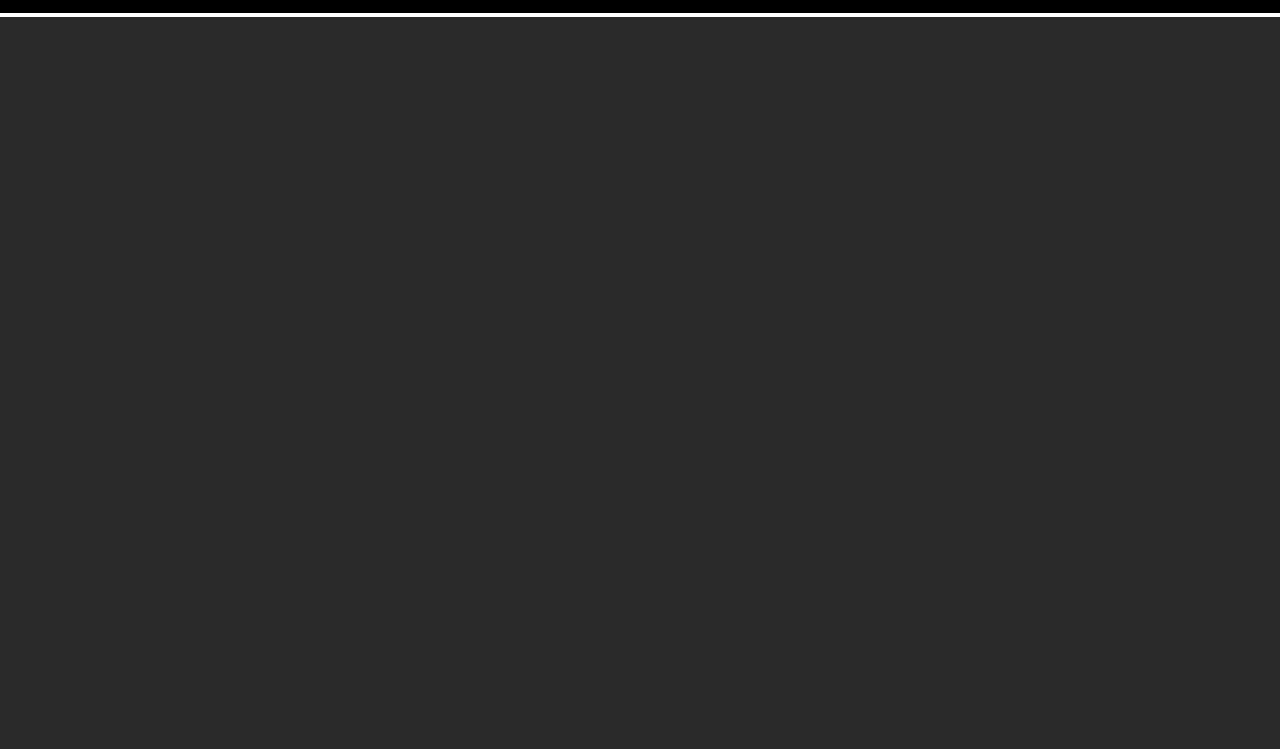
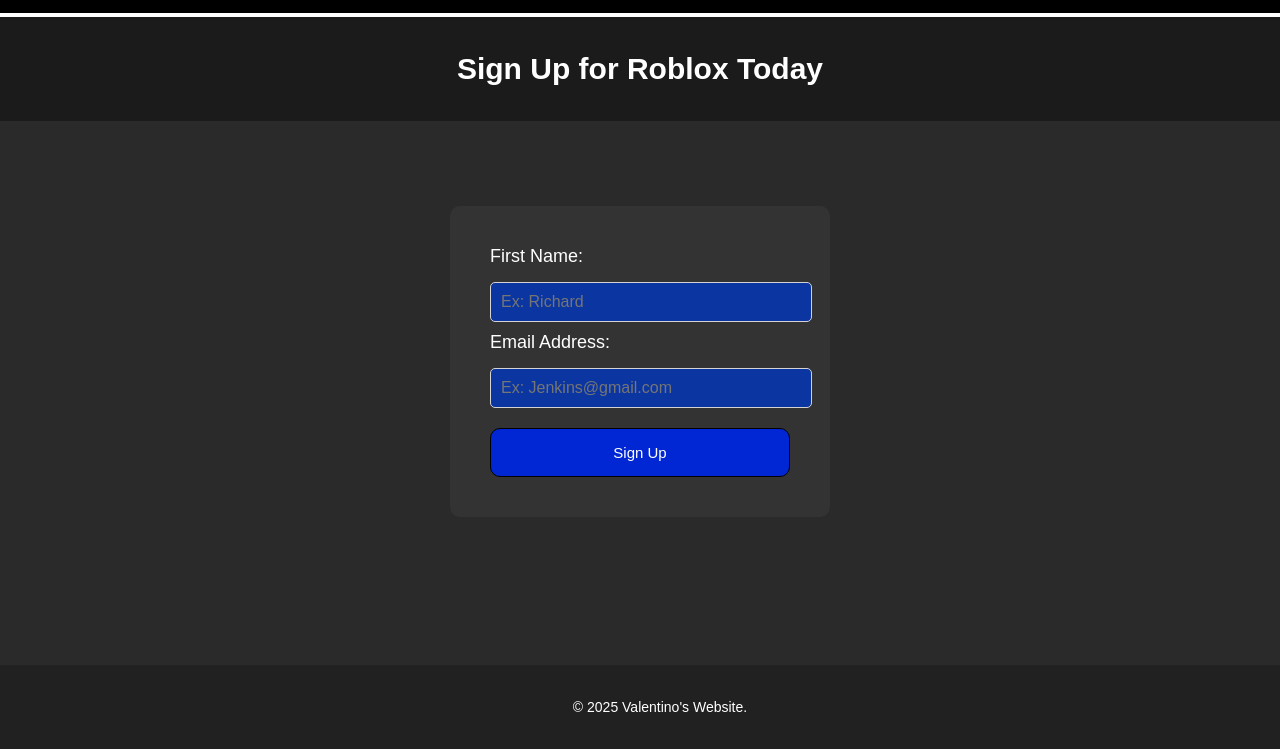
Before and after one commit to Valentino100x/ValentinoProject-1, a plain HTML site: page login.html in a window 1280 px wide. Shown: the part 51-800 px from the top of the page. Drawn offline with Linux system fonts and the light colour scheme.

Commit message:
update newer

```diff
--- a/login.html
+++ b/login.html
@@ -5,39 +5,151 @@
 Course: Web Development 10S
 Teacher: Ms. Hoitink
 School: Pembina Trails Collegiate (PTC)
-Date Last Modified: 2/18/2025
+Date Last Modified: 2/23/2025
 -->
 <head>
     <meta charset="UTF-8">
     <meta name="viewport" content="width=device-width, initial-scale=1.0">
-    <title>Roblox Information</title>
-</head>
+    <title>Roblox Donation Form</title>
     <style>
-.robloxbar{
+        .robloxbar {
             background-color: black;
-margin: none;
             padding: 15px;
         }
-.robloxbarunder{
+
+        .robloxbarunder {
             background-color: white;
-margin: none;
             padding: 2px;
         }
-.robloxbar img{
+
+        .robloxbar img {
             width: 100px;
             height: 30px;
         }
-body{
+
+        body {
             margin: 0;
             padding: 0;
+            background-color: rgb(42, 42, 42);
+            color: white;
+            font-family: Arial, sans-serif;
         }
+
+        header {
+            background-color: rgba(18, 18, 18, 0.619);
+            padding: 15px;
+            text-align: center;
+        }
+
+        h1 {
+            color: white;
+            font-size: 30px;
+        }
+
+        #donationform {
+            background-color: rgb(51, 51, 51);
+            width: 300px;
+            margin: 0 auto;
+            padding: 40px;
+            border-radius: 10px;
+        }
+
+        label {
+            color: white;
+            font-size: 18px;
+            margin-bottom: 5px;
+            display: inline-block;
+            text-align: left;
+        }
+
+        input {
+            width: 100%;
+            padding: 10px;
+            margin: 10px 0;
+            border-radius: 5px;
+            border: 1px solid lightgray;
+            background-color: rgb(11, 54, 161);
+            color: white;
+            font-size: 16px;
+        }
+
+        button {
+            background-color: rgb(0, 39, 211);
+            border-radius: 10px;
+            border: 1px solid black;
+            color: white;
+            font-size: 15px;
+            padding: 15px 15px;
+            transition: 0.3s ease;
+            margin-top: 10px;
+            width: 100%;
+        }
+
+        button:hover {
+            background-color: rgb(1, 32, 166);
+            transform: scale(1.05);
+        }
+
+        #donationform p {
+            font-size: 14px;
+            color: lightgray;
+        }
+
+        footer {
+            background-color: rgb(33, 33, 33);
+            padding: 20px;
+            text-align: center;
+            color: white;
+            font-size: 14px;
+            position: fixed;
+            bottom: 0;
+            width: 100%;
+        }
+        main {
+            display: flex;
+            justify-content: center;
+            align-items: center;
+            height: 60vh;
+        }
+
     </style>
-<body style="background-color:rgb(42, 42, 42)">
+</head>
+<body>
+
+    <!-- Roblox Bar -->
     <div class="robloxbar">
-        <a href="index.html"><img src="https://en.help.roblox.com/hc/theming_assets/01HZPAS6P8C1KHF2TQJ18XHPHE"></a>
-    </div>
-    <div class="robloxbarunder">
+        <a href="index.html">
+            <img src="https://en.help.roblox.com/hc/theming_assets/01HZPAS6P8C1KHF2TQJ18XHPHE" alt="Roblox Logo">
+        </a>
     </div>
 
+    <div class="robloxbarunder"></div>
+
+    <!-- Header Section -->
+    <header>
+        <h1>Sign Up for Roblox Today</h1>
+    </header>
+
+    <!-- Donation Form Section -->
+    <main>
+        <section>
+            <div id="donationform">
+                <form id="donate">
+                    <label for="donatorsfname">First Name:</label><br />
+                    <input type="text" id="donatorsfname" name="First Name" placeholder="Ex: Richard" required><br />
+
+                    <label for="donatorsemail">Email Address:</label><br />
+                    <input type="email" id="donatorsemail" name="Donator's Email" placeholder="Ex: Jenkins@gmail.com" required><br />
+
+                    <button type="submit">Sign Up</button>
+                </form>
+            </div>
+        </section>
+    </main>
+
+    <!-- Footer Section -->
+    <footer>
+        <p>&copy; 2025 Valentino's Website.</p>
+    </footer>
 </body>
 </html>
```
Also changed, not shown: index.html (+26 -3 lines). Lines whose indentation alone changed are shown as unchanged.
